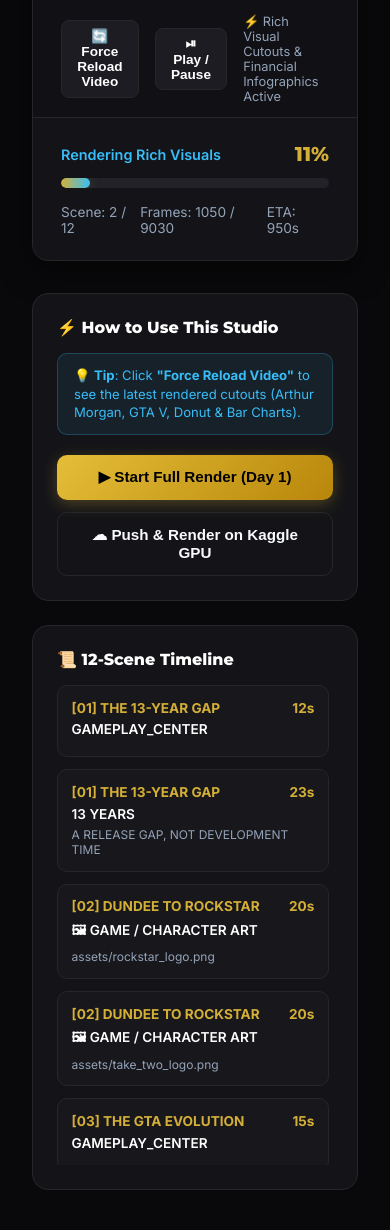
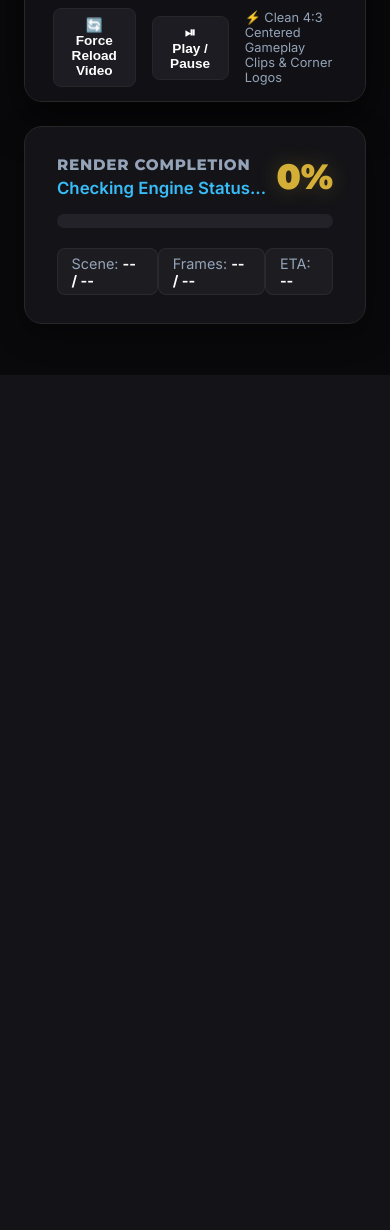
Before and after one commit to pavanabharath24/editor, a Flask app: page / in a window 390 px wide. Shown: the part 469-1699 px from the top of the page. After the commit the page ends 844 px from the top, so only its background shows below. Run offline with Flask 3, Linux system fonts and the light colour scheme; data that the repository does not hold is empty.

Commit message:
feat: scaled corner logo with top margin, streamlined dashboard, and kaggle 5-min render worker

```diff
--- a/dashboard/app.py
+++ b/dashboard/app.py
@@ -23,7 +23,9 @@ CORS(app)
 DAY1_PROJECT_DIR = os.path.join(PROJECT_ROOT, "projects", "cash_and_crown", "day1_rockstar")
 VIDEO_OUTPUT = os.path.join(DAY1_PROJECT_DIR, "output", "day1_rockstar_full.mp4")
 TEST_PREVIEW = os.path.join(DAY1_PROJECT_DIR, "test_preview.mp4")
-PROGRESS_FILE = os.path.join(DAY1_PROJECT_DIR, ".progress.json")
+QUICK_DIR = os.path.join(PROJECT_ROOT, "projects", "cash_and_crown", "quick_showcase")
+QUICK_VIDEO = os.path.join(QUICK_DIR, "showcase.mp4")
+QUICK_PROGRESS = os.path.join(QUICK_DIR, ".progress.json")
 
 render_lock = threading.Lock()
 is_rendering = False
@@ -47,14 +49,26 @@ def get_timeline():
 def get_status():
     global is_rendering
     progress_data = {}
-    if os.path.exists(PROGRESS_FILE):
+
+    # Read the most recent progress file
+    files_to_check = [PROGRESS_FILE, QUICK_PROGRESS]
+    latest_file = None
+    latest_mtime = 0
+    for p in files_to_check:
+        if os.path.exists(p):
+            mtime = os.path.getmtime(p)
+            if mtime > latest_mtime:
+                latest_mtime = mtime
+                latest_file = p
+
+    if latest_file:
         try:
-            with open(PROGRESS_FILE, "r") as f:
+            with open(latest_file, "r") as f:
                 progress_data = json.load(f)
         except Exception:
             pass
 
-    has_video = os.path.exists(VIDEO_OUTPUT) or os.path.exists(TEST_PREVIEW)
+    has_video = os.path.exists(VIDEO_OUTPUT) or os.path.exists(TEST_PREVIEW) or os.path.exists(QUICK_VIDEO)
     return jsonify({
         "rendering": is_rendering,
         "video_ready": has_video,
@@ -64,10 +78,12 @@ def get_status():
 
 @app.route("/api/video")
 def get_video():
-    # Return full render if exists, otherwise fallback to preview
-    target_video = VIDEO_OUTPUT if os.path.exists(VIDEO_OUTPUT) else TEST_PREVIEW
-    if os.path.exists(target_video):
-        return send_file(target_video, mimetype="video/mp4")
+    # Return most recently updated video file
+    videos = [VIDEO_OUTPUT, TEST_PREVIEW, QUICK_VIDEO]
+    existing = [v for v in videos if os.path.exists(v)]
+    if existing:
+        target = max(existing, key=os.path.getmtime)
+        return send_file(target, mimetype="video/mp4")
     return "Video not found", 404
 
 
--- a/dashboard/templates/index.html
+++ b/dashboard/templates/index.html
@@ -3,7 +3,7 @@
 <head>
   <meta charset="UTF-8">
   <meta name="viewport" content="width=device-width, initial-scale=1.0">
-  <title>Cash & Crown Studio | Live Production Dashboard</title>
+  <title>Cash & Crown | Video Production Dashboard</title>
   <link rel="preconnect" href="https://fonts.googleapis.com">
   <link rel="preconnect" href="https://fonts.gstatic.com" crossorigin>
   <link href="https://fonts.googleapis.com/css2?family=Inter:wght@400;500;600;700&family=Montserrat:wght@700;800;900&display=swap" rel="stylesheet">
@@ -31,10 +31,10 @@
     }
 
     header {
-      background-color: rgba(18, 18, 22, 0.85);
+      background-color: rgba(18, 18, 22, 0.9);
       backdrop-filter: blur(12px);
       border-bottom: 1px solid var(--card-border);
-      padding: 1.25rem 2.5rem;
+      padding: 1.1rem 2.5rem;
       display: flex;
       justify-content: space-between;
       align-items: center;
@@ -51,12 +51,12 @@
 
     .brand-crown {
       color: var(--gold);
-      font-size: 1.8rem;
+      font-size: 1.7rem;
     }
 
     .brand-title {
       font-family: 'Montserrat', sans-serif;
-      font-size: 1.35rem;
+      font-size: 1.25rem;
       font-weight: 900;
       letter-spacing: -0.02em;
       background: linear-gradient(135deg, #ffffff 40%, var(--gold) 100%);
@@ -68,12 +68,12 @@
       display: inline-flex;
       align-items: center;
       gap: 6px;
-      padding: 4px 10px;
+      padding: 5px 12px;
       border-radius: 9999px;
       background-color: rgba(56, 189, 248, 0.12);
       border: 1px solid rgba(56, 189, 248, 0.3);
       color: var(--cyan);
-      font-size: 0.75rem;
+      font-size: 0.8rem;
       font-weight: 600;
       text-transform: uppercase;
       letter-spacing: 0.05em;
@@ -81,41 +81,35 @@
 
     .badge-live::before {
       content: '';
-      width: 6px;
-      height: 6px;
+      width: 8px;
+      height: 8px;
       border-radius: 50%;
       background: var(--cyan);
-      box-shadow: 0 0 8px var(--cyan);
+      box-shadow: 0 0 10px var(--cyan);
     }
 
     /* Main Container */
     main {
       flex: 1;
-      max-width: 1440px;
+      max-width: 1080px;
       margin: 0 auto;
       width: 100%;
-      padding: 2.5rem 2rem;
-      display: grid;
-      grid-template-columns: 1fr 400px;
-      gap: 2rem;
-    }
-
-    @media (max-width: 1080px) {
-      main { grid-template-columns: 1fr; }
+      padding: 2rem 1.5rem 3rem;
+      display: flex;
+      flex-direction: column;
+      gap: 1.5rem;
     }
 
     .player-card {
       background: var(--card-bg);
       border: 1px solid var(--card-border);
-      border-radius: 16px;
+      border-radius: 18px;
       overflow: hidden;
-      display: flex;
-      flex-direction: column;
-      box-shadow: 0 10px 30px rgba(0, 0, 0, 0.5);
+      box-shadow: 0 16px 40px rgba(0, 0, 0, 0.6);
     }
 
     .player-header {
-      padding: 1.25rem 1.75rem;
+      padding: 1.2rem 1.75rem;
       border-bottom: 1px solid var(--card-border);
       display: flex;
       justify-content: space-between;
@@ -153,7 +147,7 @@
     }
 
     .btn-sm {
-      padding: 0.45rem 0.95rem;
+      padding: 0.5rem 1.1rem;
       border-radius: 8px;
       font-weight: 600;
       font-size: 0.85rem;
@@ -161,45 +155,63 @@
       background: #1c1c22;
       color: #fff;
       cursor: pointer;
-      transition: background 0.2s;
+      transition: all 0.2s;
     }
 
     .btn-sm:hover {
       background: #272730;
       border-color: var(--gold);
+      color: var(--gold);
     }
 
-    .progress-section {
-      padding: 1.5rem 1.75rem;
-      background: rgba(20, 20, 24, 0.5);
-      border-top: 1px solid var(--card-border);
+    /* Clean Completion Progress Card */
+    .progress-card {
+      background: var(--card-bg);
+      border: 1px solid var(--card-border);
+      border-radius: 18px;
+      padding: 1.75rem 2rem;
+      box-shadow: 0 10px 30px rgba(0, 0, 0, 0.4);
     }
 
-    .progress-header {
+    .progress-top-row {
       display: flex;
       justify-content: space-between;
-      margin-bottom: 0.75rem;
-      font-size: 0.9rem;
+      align-items: center;
+      margin-bottom: 1rem;
+    }
+
+    .progress-label-wrap {
+      display: flex;
+      flex-direction: column;
+      gap: 0.25rem;
+    }
+
+    .progress-title {
+      font-family: 'Montserrat', sans-serif;
+      font-size: 0.95rem;
+      font-weight: 800;
+      color: var(--text-muted);
+      text-transform: uppercase;
+      letter-spacing: 0.05em;
     }
 
     .progress-status {
+      font-size: 1.05rem;
       font-weight: 600;
       color: var(--cyan);
-      display: flex;
-      align-items: center;
-      gap: 0.5rem;
     }
 
     .progress-pct {
       font-family: 'Montserrat', sans-serif;
-      font-weight: 800;
-      font-size: 1.25rem;
+      font-weight: 900;
+      font-size: 2.2rem;
       color: var(--gold);
+      text-shadow: 0 0 20px var(--gold-glow);
     }
 
     .progress-bar-container {
       width: 100%;
-      height: 10px;
+      height: 14px;
       background: var(--progress-bg);
       border-radius: 9999px;
       overflow: hidden;
@@ -208,136 +220,30 @@
 
     .progress-bar-fill {
       height: 100%;
-      background: linear-gradient(90deg, var(--gold), var(--cyan));
+      background: linear-gradient(90deg, #b8860b, var(--gold), var(--cyan));
       border-radius: 9999px;
       transition: width 0.4s ease;
       width: 0%;
-      box-shadow: 0 0 12px var(--gold-glow);
+      box-shadow: 0 0 15px var(--gold-glow);
     }
 
     .render-stats-row {
       display: flex;
       justify-content: space-between;
-      margin-top: 1rem;
-      font-size: 0.85rem;
+      margin-top: 1.25rem;
+      font-size: 0.9rem;
       color: var(--text-muted);
     }
 
-    .sidebar {
-      display: flex;
-      flex-direction: column;
-      gap: 1.5rem;
+    .stat-pill {
+      background: rgba(255, 255, 255, 0.04);
+      padding: 0.35rem 0.85rem;
+      border-radius: 8px;
+      border: 1px solid rgba(255, 255, 255, 0.06);
     }
 
-    .card {
-      background: var(--card-bg);
-      border: 1px solid var(--card-border);
-      border-radius: 16px;
-      padding: 1.5rem;
-    }
-
-    .card-title {
-      font-family: 'Montserrat', sans-serif;
-      font-size: 1rem;
-      font-weight: 800;
-      margin-bottom: 1rem;
+    .stat-pill strong {
       color: #fff;
-      display: flex;
-      align-items: center;
-      gap: 0.5rem;
-    }
-
-    .btn {
-      width: 100%;
-      padding: 0.85rem 1.25rem;
-      border-radius: 10px;
-      font-weight: 700;
-      font-size: 0.95rem;
-      cursor: pointer;
-      display: flex;
-      align-items: center;
-      justify-content: center;
-      gap: 0.5rem;
-      transition: all 0.2s ease;
-      border: none;
-      text-decoration: none;
-    }
-
-    .btn-gold {
-      background: linear-gradient(135deg, #e5be38 0%, #b8860b 100%);
-      color: #000;
-      box-shadow: 0 4px 15px rgba(212, 175, 55, 0.3);
-    }
-
-    .btn-gold:hover {
-      transform: translateY(-2px);
-      box-shadow: 0 6px 20px rgba(212, 175, 55, 0.45);
-    }
-
-    .btn-outline {
-      background: transparent;
-      border: 1px solid var(--card-border);
-      color: var(--text);
-      margin-top: 0.75rem;
-    }
-
-    .btn-outline:hover {
-      background: rgba(255, 255, 255, 0.05);
-      border-color: #3f3f46;
-    }
-
-    .scene-list {
-      display: flex;
-      flex-direction: column;
-      gap: 0.75rem;
-      max-height: 480px;
-      overflow-y: auto;
-      padding-right: 4px;
-    }
-
-    .scene-item {
-      padding: 0.85rem;
-      background: rgba(255, 255, 255, 0.02);
-      border: 1px solid var(--card-border);
-      border-radius: 10px;
-      display: flex;
-      flex-direction: column;
-      gap: 0.35rem;
-      font-size: 0.85rem;
-      transition: border-color 0.2s;
-    }
-
-    .scene-item.active {
-      border-color: var(--gold);
-      background: rgba(212, 175, 55, 0.04);
-    }
-
-    .scene-item-header {
-      display: flex;
-      justify-content: space-between;
-      color: var(--gold);
-      font-weight: 700;
-    }
-
-    .scene-item-title {
-      color: #fff;
-      font-weight: 600;
-    }
-
-    .scene-item-meta {
-      color: var(--text-muted);
-      font-size: 0.75rem;
-    }
-
-    .guide-banner {
-      background: rgba(56, 189, 248, 0.08);
-      border: 1px solid rgba(56, 189, 248, 0.25);
-      border-radius: 10px;
-      padding: 0.75rem 1rem;
-      font-size: 0.82rem;
-      color: var(--cyan);
-      margin-bottom: 1.25rem;
-      line-height: 1.4;
     }
   </style>
 </head>
@@ -358,11 +264,10 @@
   </header>
 
   <main>
-    <div>
     <div class="player-card">
       <div class="player-header">
-          <div class="video-title" id="videoHeading">Day 1: Why Rockstar Made the World Wait 13 Years for GTA VI</div>
-          <span style="font-size: 0.8rem; color: var(--gold); font-weight: 700;">1080p 60fps</span>
+        <div class="video-title" id="videoHeading">Why Rockstar Made the World Wait 13 Years for GTA VI</div>
+        <span style="font-size: 0.8rem; color: var(--gold); font-weight: 700; background: rgba(212, 175, 55, 0.1); padding: 4px 10px; border-radius: 6px; border: 1px solid rgba(212, 175, 55, 0.3);">1080p 60fps</span>
       </div>
 
       <div class="video-viewport">
@@ -376,14 +281,19 @@
         <button class="btn-sm" onclick="reloadVideo()">🔄 Force Reload Video</button>
         <button class="btn-sm" onclick="togglePlay()">⏯ Play / Pause</button>
         <span style="font-size: 0.8rem; color: var(--text-muted); margin-left: auto;">
-            ⚡ Rich Visual Cutouts & Financial Infographics Active
+          ⚡ Clean 4:3 Centered Gameplay Clips & Corner Logos
         </span>
       </div>
+    </div>
 
-        <div class="progress-section">
-          <div class="progress-header">
+    <!-- Live Render Completion Card -->
+    <div class="progress-card">
+      <div class="progress-top-row">
+        <div class="progress-label-wrap">
+          <span class="progress-title">Render Completion</span>
           <span class="progress-status" id="statusText">Checking Engine Status...</span>
-            <span class="progress-pct" id="pctText">0%</span>
+        </div>
+        <div class="progress-pct" id="pctText">0%</div>
       </div>
 
       <div class="progress-bar-container">
@@ -391,41 +301,14 @@
       </div>
 
       <div class="render-stats-row">
-            <span id="sceneStats">Scene: -- / --</span>
-            <span id="frameStats">Frames: -- / --</span>
-            <span id="etaStats">ETA: --</span>
-          </div>
-        </div>
-      </div>
-    </div>
-
-    <div class="sidebar">
-      <div class="card">
-        <div class="card-title">⚡ How to Use This Studio</div>
-        <div class="guide-banner">
-          💡 <strong>Tip</strong>: Click <strong>"Force Reload Video"</strong> to see the latest rendered cutouts (Arthur Morgan, GTA V, Donut & Bar Charts).
-        </div>
-
-        <button class="btn btn-gold" id="btnStartRender" onclick="startRender()">
-          ▶ Start Full Render (Day 1)
-        </button>
-
-        <button class="btn btn-outline" onclick="pushToKaggle()">
-          ☁ Push & Render on Kaggle GPU
-        </button>
-      </div>
-
-      <div class="card" style="flex: 1;">
-        <div class="card-title">📜 12-Scene Timeline</div>
-        <div class="scene-list" id="sceneList">
-        </div>
+        <div class="stat-pill" id="sceneStats">Scene: <strong>-- / --</strong></div>
+        <div class="stat-pill" id="frameStats">Frames: <strong>-- / --</strong></div>
+        <div class="stat-pill" id="etaStats">ETA: <strong>--</strong></div>
       </div>
     </div>
   </main>
 
   <script>
-    let isRendering = false;
-
     function reloadVideo() {
       const player = document.getElementById('videoPlayer');
       player.src = '/api/video?t=' + Date.now();
@@ -449,80 +332,35 @@
         document.getElementById('statusText').innerText = data.progress?.status || (data.video_ready ? 'Video Ready' : 'Idle');
 
         const badge = document.getElementById('renderBadge');
-        if (data.rendering) {
+        if (data.progress?.status && data.progress.status.includes('Render')) {
           badge.innerText = 'Rendering';
           badge.style.color = '#eab308';
-          badge.style.borderColor = '#eab308';
-        } else if (data.video_ready) {
+          badge.style.borderColor = 'rgba(234, 179, 8, 0.4)';
+        } else {
           badge.innerText = 'Ready';
-          badge.style.color = '#10b981';
-          badge.style.borderColor = '#10b981';
+          badge.style.color = 'var(--cyan)';
+          badge.style.borderColor = 'rgba(56, 189, 248, 0.3)';
         }
 
-        if (data.progress) {
-          document.getElementById('sceneStats').innerText = `Scene: ${data.progress.current_scene || 0} / ${data.progress.total_scenes || 12}`;
-          document.getElementById('frameStats').innerText = `Frames: ${data.progress.current_frame || 0} / ${data.progress.total_frames || 0}`;
-          document.getElementById('etaStats').innerText = data.progress.eta_seconds ? `ETA: ${data.progress.eta_seconds}s` : (pct >= 100 ? 'Ready' : '--');
+        if (data.progress?.current_scene) {
+          document.getElementById('sceneStats').innerHTML = 'Scene: <strong>' + data.progress.current_scene + ' / ' + data.progress.total_scenes + '</strong>';
         }
-      } catch (err) {
-        console.error('Status fetch error:', err);
+        if (data.progress?.current_frame) {
+          document.getElementById('frameStats').innerHTML = 'Frames: <strong>' + data.progress.current_frame + ' / ' + data.progress.total_frames + '</strong>';
+        }
+        if (data.progress?.eta_seconds !== undefined) {
+          const m = Math.floor(data.progress.eta_seconds / 60);
+          const s = Math.round(data.progress.eta_seconds % 60);
+          document.getElementById('etaStats').innerHTML = 'ETA: <strong>' + m + 'm ' + s + 's</strong>';
+        }
+      } catch (e) {
+        console.error('Status fetch error', e);
       }
     }
 
-    async function loadTimeline() {
-      try {
-        const res = await fetch('/api/timeline');
-        const data = await res.json();
-        const container = document.getElementById('sceneList');
-        container.innerHTML = '';
-
-        data.scenes.forEach(scene => {
-          const div = document.createElement('div');
-          div.className = 'scene-item';
-          div.innerHTML = `
-            <div class="scene-item-header">
-              <span>[${String(scene.chapter_num).padStart(2, '0')}] ${scene.chapter_title}</span>
-              <span>${scene.duration}s</span>
-            </div>
-            <div class="scene-item-title">${scene.stat_value || (scene.type === 'image_hero' ? '🖼 GAME / CHARACTER ART' : (scene.type.startsWith('diagram') ? '📊 ANIMATED DIAGRAM' : scene.type.toUpperCase()))}</div>
-            <div class="scene-item-meta">${scene.stat_label || (scene.image_asset || '')}</div>
-          `;
-          container.appendChild(div);
-        });
-      } catch (err) {
-        console.error('Timeline fetch error:', err);
-      }
-    }
-
-    async function startRender() {
-      const btn = document.getElementById('btnStartRender');
-      btn.disabled = true;
-      btn.innerText = '⏳ Rendering in Progress...';
-      isRendering = true;
-
-      try {
-        await fetch('/api/render', { method: 'POST' });
-      } catch (err) {
-        alert('Render initiation error: ' + err);
-        btn.disabled = false;
-        btn.innerText = '▶ Start Full Render (Day 1)';
-      }
-    }
-
-    async function pushToKaggle() {
-      if (!confirm('Push Day 1 render job to Kaggle Cloud GPU?')) return;
-      try {
-        const res = await fetch('/api/kaggle/push', { method: 'POST' });
-        const data = await res.json();
-        alert(data.message || 'Dispatched to Kaggle!');
-      } catch (err) {
-        alert('Kaggle dispatch error: ' + err);
-      }
-    }
-
-    loadTimeline();
+    // Auto-poll status every 2 seconds
     fetchStatus();
-    setInterval(fetchStatus, 3000);
+    setInterval(fetchStatus, 2000);
   </script>
 </body>
 </html>
```
Also changed, not shown: core/engine.py (+9 -5 lines), projects/cash_and_crown/day1_rockstar/.progress.json, projects/cash_and_crown/quick_showcase/.progress.json. Lines whose indentation alone changed are shown as unchanged.
